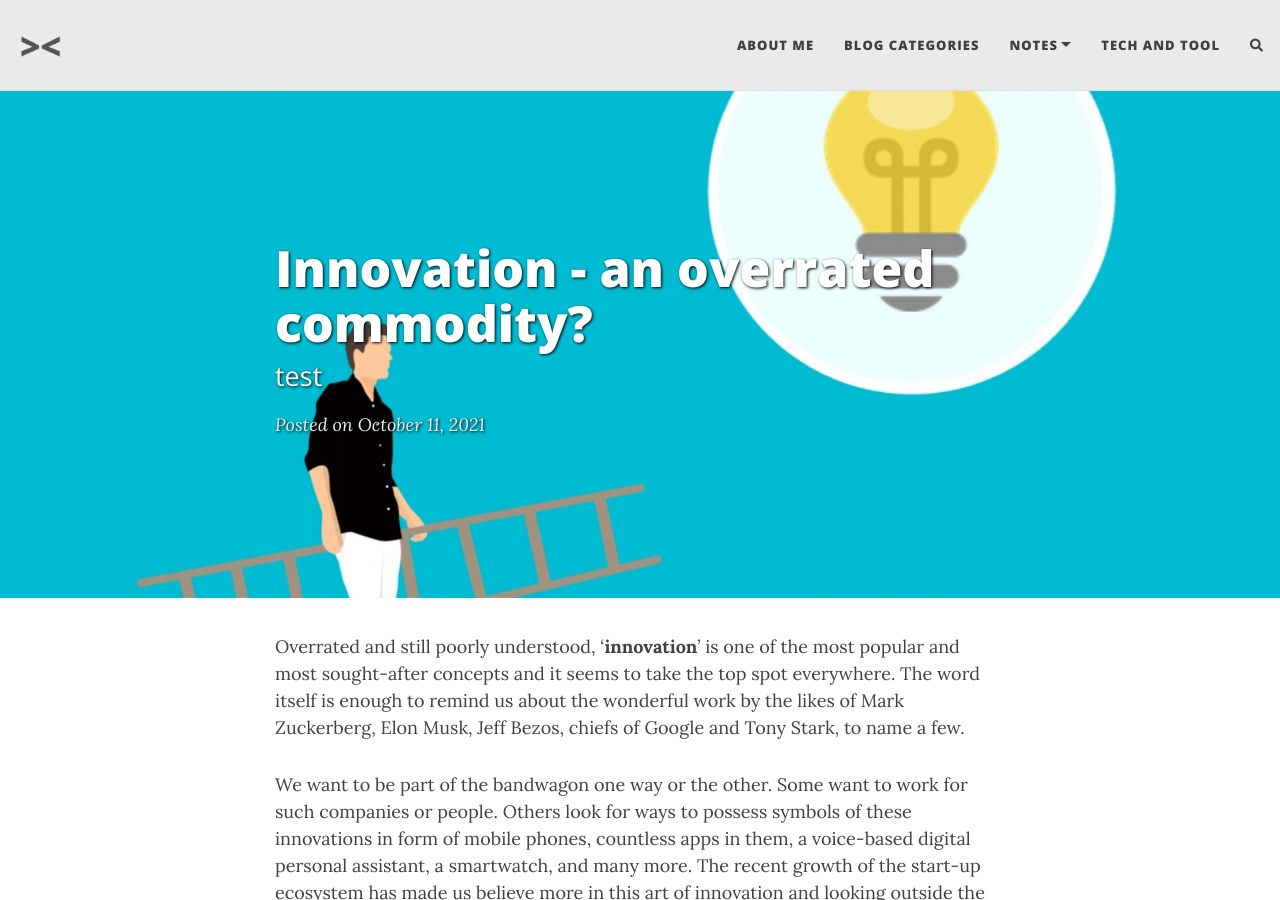
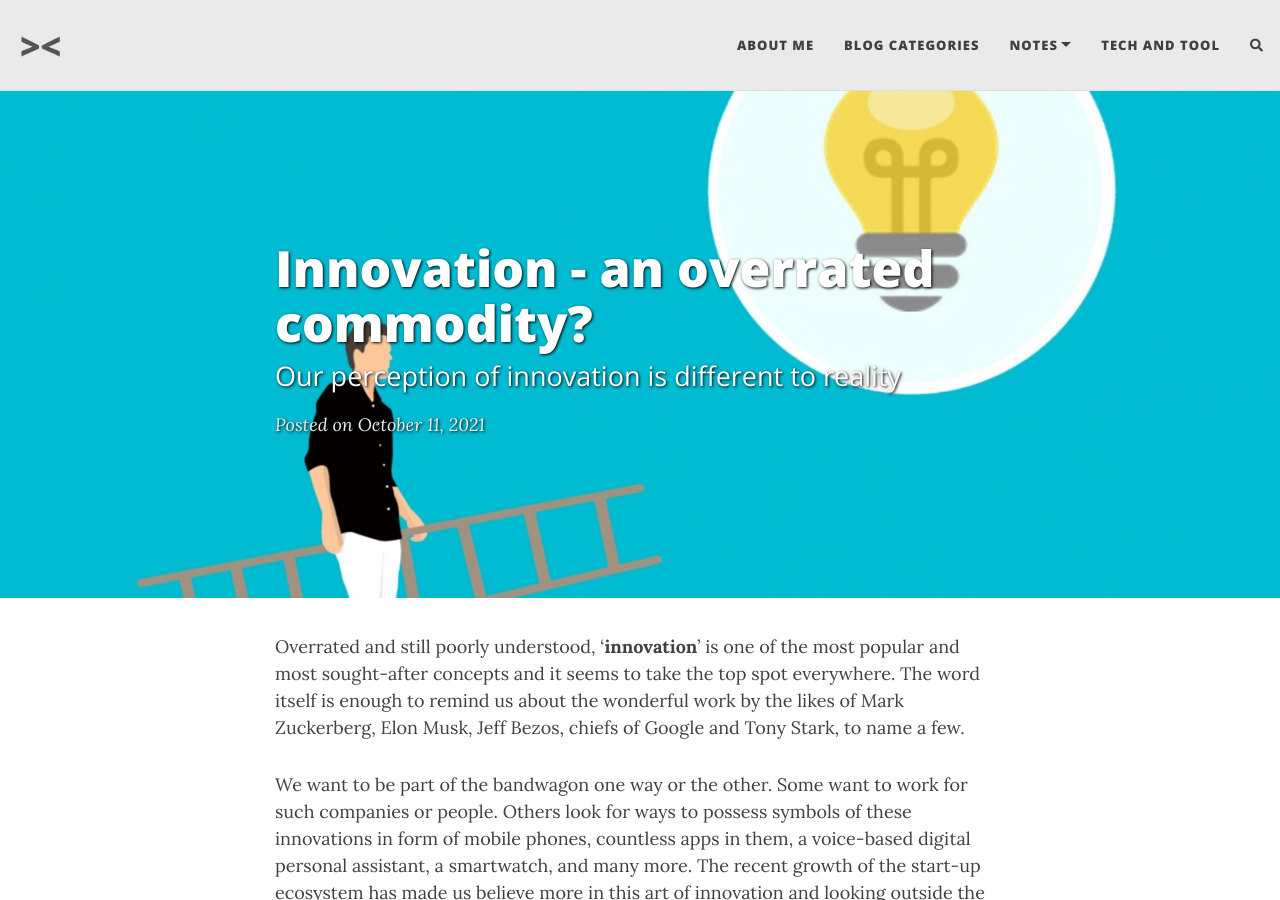
Before and after one commit to niksdwivedi/niksdwivedi.github.io, a Jekyll site: the page built from _posts/2021-10-11-innovation-an-overrated-commodity.md, in a window 1280 px wide and 900 px high. Built offline with Jekyll 4.4.1, drawn with Linux system fonts in a browser that asks for light colours; nearby versions of some CDN libraries; comment, search, counter and statistics services are not loaded.

Commit message:
Update Subtitle

```diff
--- a/_posts/2021-10-11-innovation-an-overrated-commodity.md
+++ b/_posts/2021-10-11-innovation-an-overrated-commodity.md
@@ -1,7 +1,7 @@
 ---
 layout: post
 title: Innovation - an overrated commodity?
-subtitle: test
+subtitle: Our perception of innovation is different to reality
 cover-img: /assets/img/idea-creative-innovation-reach.jpg
 share-img: /assets/img/innovation-2021-10-11.jpg
 tags: [innovation]
```
